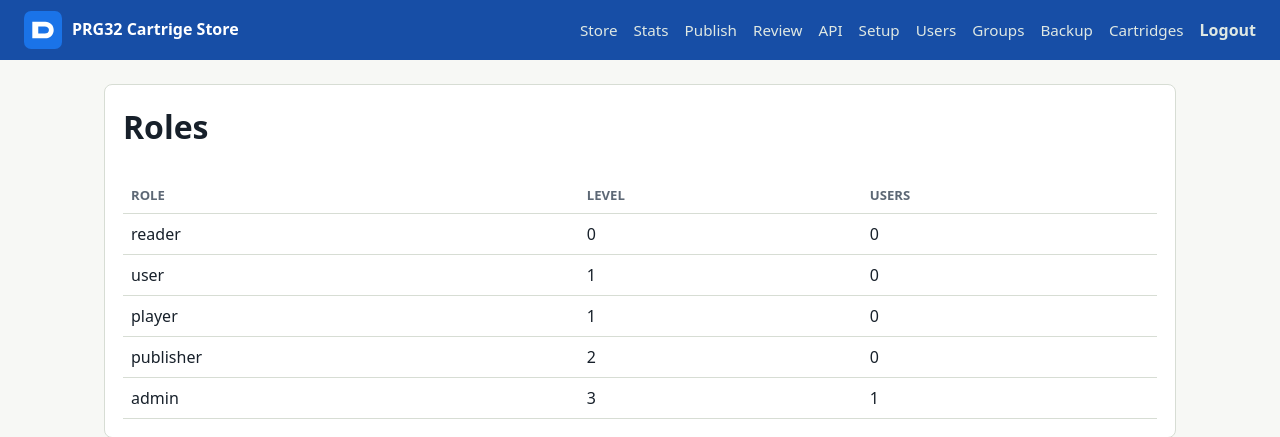
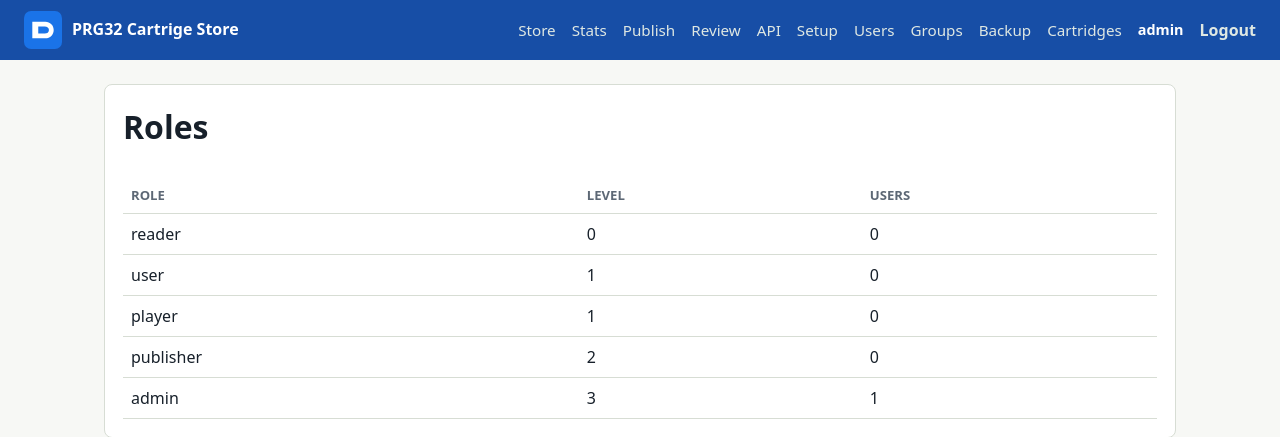
Before and after one commit to riscv-prg32/CartridgeStore, a Flask app: page /admin/roles in a window 1280 px wide. Shown: the top 437 px of the page. Run offline with Flask 3, Linux system fonts and the light colour scheme; the visitor is signed in with stand-in values (Sample User, id 1); data comes from the database, SQL or seed files in the repository; data that the repository does not hold is empty; parts of the project's set-up code (start-up, migrations or seed data) failed here and were passed over; some libraries are stand-ins or nearby versions.

Commit message:
Show logged-in username in header

```diff
--- a/static/style.css
+++ b/static/style.css
@@ -79,6 +79,16 @@ a {
   color: #dfe8e3;
   font-size: 0.95rem;
   text-decoration: none;
+}
+
+.nav-user {
+  color: #fff;
+  font-size: 0.9rem;
+  font-weight: 800;
+  max-width: 220px;
+  overflow: hidden;
+  text-overflow: ellipsis;
+  white-space: nowrap;
 }
 
 .nav-form {
--- a/templates/base.html
+++ b/templates/base.html
@@ -48,6 +48,7 @@
       <a href="/admin/cartridges">Cartridges</a>
       {% endif %}
       {% if current_user.authenticated %}
+      <span class="nav-user">{{ current_user.username }}</span>
       <form method="post" action="/auth/logout" class="nav-form"><button type="submit">Logout</button></form>
       {% else %}
       <a href="/auth/login">Login</a>
```
